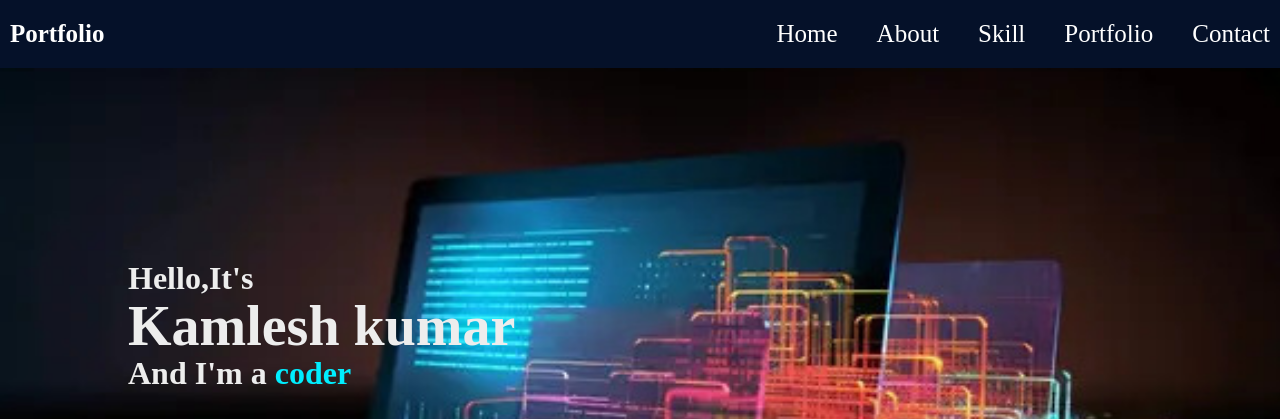
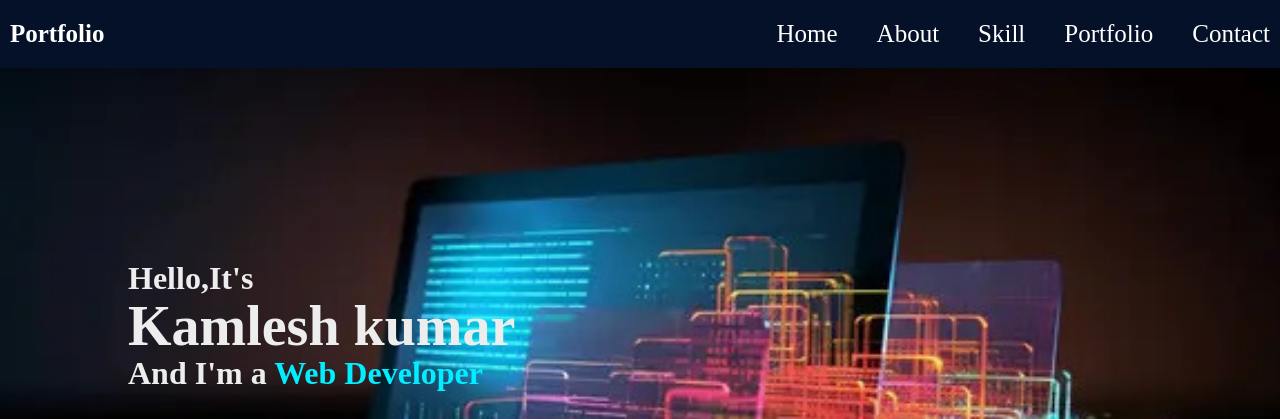
Before and after one commit to kamlesh001n/New-portfolio, a plain HTML site: page index.html in a window 1280 px wide. Shown: the top 419 px of the page. Drawn offline with nearby package versions, Linux system fonts and the light colour scheme.

Commit message:
Update index.html

```diff
--- a/index.html
+++ b/index.html
@@ -26,7 +26,7 @@
         <div class="home-content">
             <h3>Hello,It's</h3>
             <h1>Kamlesh kumar</h1>
-            <h3>And I'm a <span> coder</span><span class="text"></span></h3>
+            <h3>And I'm a <span> Web Developer</span><span class="text"></span></h3>
             <p>I'm  a digital designer and creative Webflow developer -
                 <br> driven websites that leave a lasting impression.
             </p>
```
